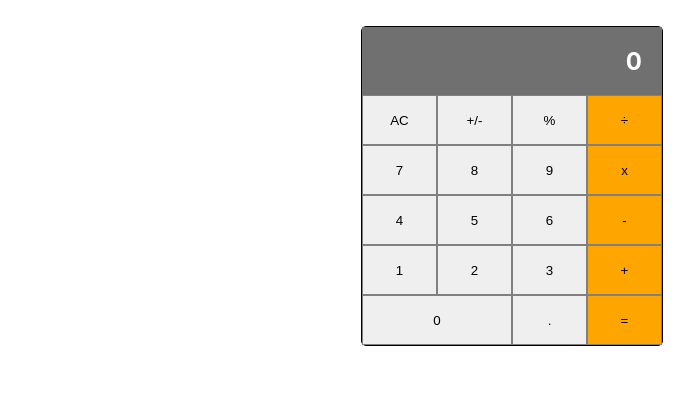
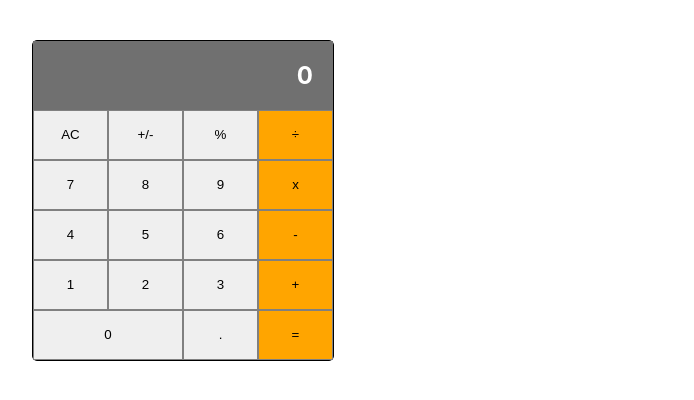
Before and after one commit to jeanbuhendwa/math-magician, a React (Create React App) app: page / in a window 1280 px wide. Shown: the top 400 px of the page, without its empty margins (128-822 px from the left). Built offline with nearby package versions, Linux system fonts and the light colour scheme.

Commit message:
update css

```diff
--- a/src/App.css
+++ b/src/App.css
@@ -1,5 +1,10 @@
+.App {
+  display: grid;
+  grid-template-columns: 50% 50%;
+  margin:40px 160px;
+}
+
 .calcContainer {
-  margin: 2% auto;
   width: 300px;
   border: 1px solid black;
   border-radius: 5px;
```
